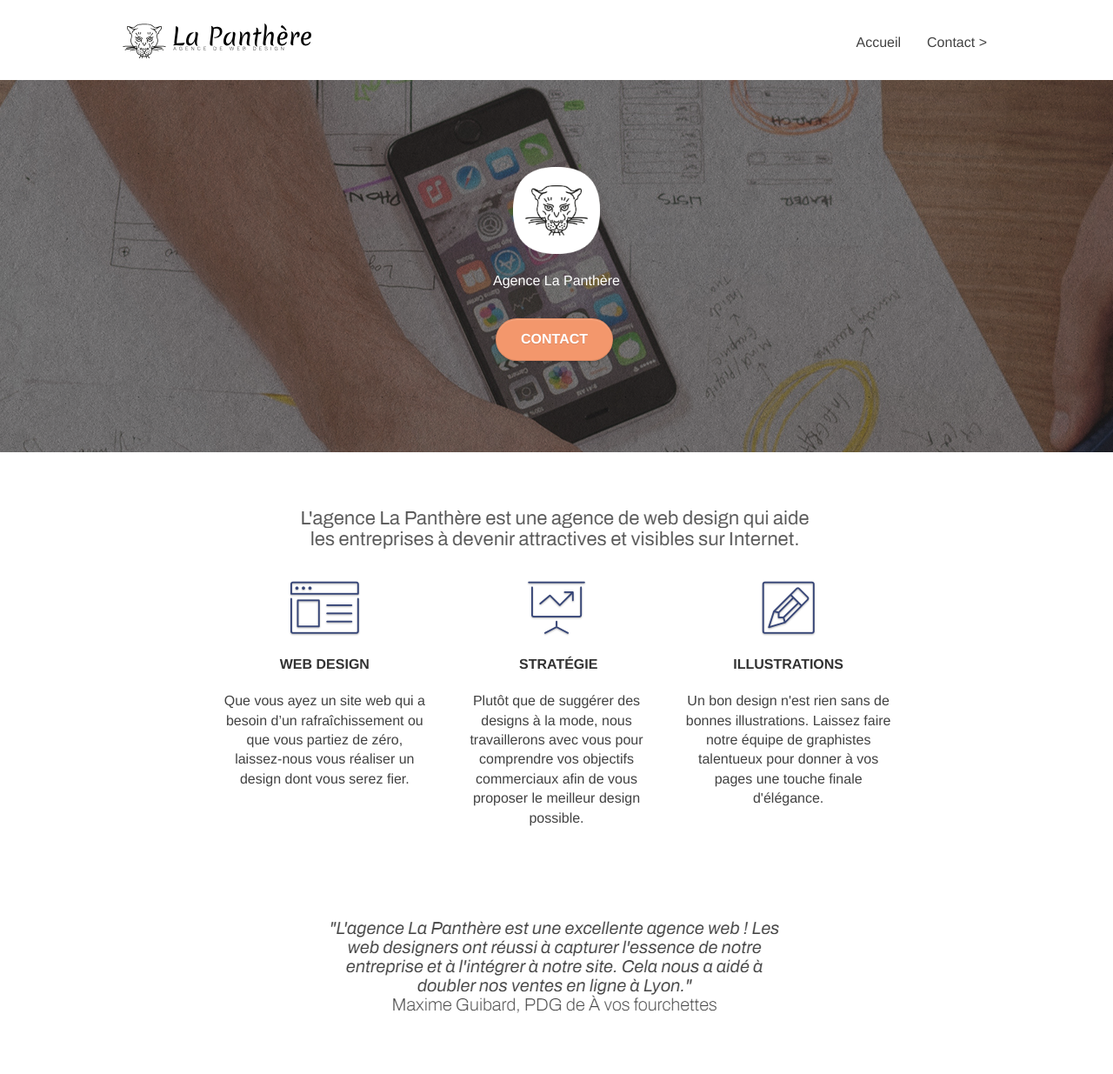
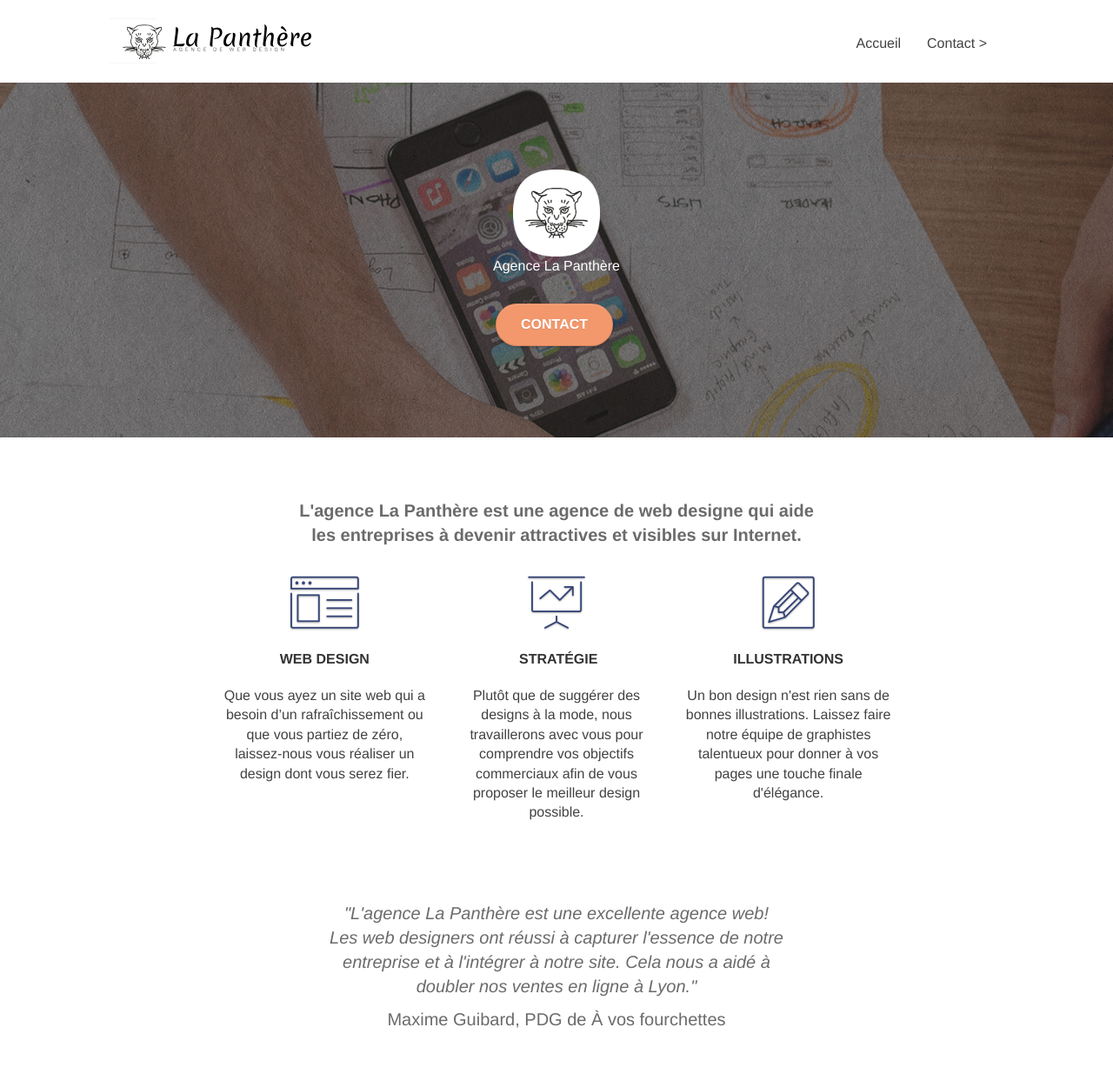
Before and after one commit to WalTho/SEO_OC, a plain HTML site: page index.html in a window 1280 px wide. Shown: the top 1235 px of the page at 87% size. Drawn offline with Linux system fonts and the light colour scheme; grey boxes are pictures that could not be loaded.

Commit message:
refactor: images to text to enhance SEO

```diff
--- a/index.html
+++ b/index.html
@@ -2,6 +2,10 @@
 <html lang="fr">
     <head>
         <meta charset="utf-8" />
+        <!--    <meta-->
+        <!--      name="keywords"-->
+        <!--      content="seo, google, site web, site internet, agence design paris, agence design, agence design,agence design,agence design,agence design,agence design,agence design,agence design,agence design"-->
+        <!--    />-->
         <meta name="description" content="" />
         <meta
             name="viewport"
@@ -20,7 +24,7 @@
         <script src="./js/jquery.touchSwipe.js" defer></script>
         <script src="./js/gmaps.js"></script>
 
-        <title>Agence La Panthère - Accueil</title>
+        <title>Agence La Panthère</title>
 
         <!-- Analytics -->
 
@@ -34,12 +38,28 @@
                 <div class="container bloc-sm">
                     <nav class="navbar row">
                         <div class="navbar-header">
+                            <div
+                                class="keywords"
+                                style="color: #cccccc; font-size: 1px"
+                            >
+                                Agence web à paris, stratégie web, web design,
+                                illustrations, design de site web, site web,
+                                web, internet, site internet, site
+                            </div>
                             <a class="navbar-brand" href="index.html"
                                 ><img
                                     src="img/agence-la-panthere-monochrome.svg"
                                     alt="paris web design logo agence web meilleure agence"
                                     height="40"
                             /></a>
+                            <div
+                                class="keywords"
+                                style="color: #cccccc; font-size: 1px"
+                            >
+                                Agence web à paris, stratégie web, web design,
+                                illustrations, design de site web, site web,
+                                web, internet, site internet, site
+                            </div>
                             <button
                                 id="nav-toggle"
                                 type="button"
@@ -60,6 +80,7 @@
                                 <li>
                                     <a href="index.html">Accueil</a>
                                 </li>
+                                <li></li>
                                 <li>
                                     <a href="contact.html">Contact &gt;</a>
                                 </li>
@@ -84,9 +105,9 @@
                                 width="100"
                                 alt="Agence La Panthère, agence web paris, création logo paris"
                             />
-                            <h1 class="text-center hero-bloc-text tc-white">
+                            <p class="text-center tc-white">
                                 Agence La Panthère
-                            </h1>
+                            </p>
                             <div class="text-center">
                                 <a
                                     href="contact.html"
@@ -106,10 +127,12 @@
                 <div class="container bloc-md">
                     <div class="row">
                         <div class="col-sm-12 text-center">
-                            <img
-                                alt="agence web, agence web paris, web design paris, stratégie web"
-                                src="img/title.png"
-                            />
+                            <h1 class="text-center hero-bloc-text">
+                                L'agence La Panthère est une agence de web
+                                designe qui aide <br />
+                                les entreprises à devenir attractives et
+                                visibles sur Internet.
+                            </h1>
                         </div>
                     </div>
                     <div class="row voffset-lg med-width-whitespace">
@@ -161,10 +184,16 @@
                         <div
                             class="col-xs-12 col-md-8 col-md-offset-2 text-center"
                         >
-                            <img
-                                alt="agence web, agence web paris, web design paris, stratégie web"
-                                src="img/citation.png"
-                            />
+                            <p class="citation">
+                                "L'agence La Panthère est une excellente agence
+                                web! Les web designers ont réussi à capturer
+                                l'essence de notre entreprise et à l'intégrer à
+                                notre site. Cela nous a aidé à doubler nos
+                                ventes en ligne à Lyon."
+                            </p>
+                            <p class="author">
+                                Maxime Guibard, PDG de À vos fourchettes
+                            </p>
                         </div>
                     </div>
                 </div>
@@ -389,6 +418,11 @@
                                         ></a>
                                     </div>
                                 </div>
+                                <div class="keywords" style="color: #f3976c">
+                                    Agence web à paris, stratégie web, web
+                                    design, illustrations, design de site web,
+                                    site web, web, internet, site internet, site
+                                </div>
                             </div>
                             <div class="row">
                                 <div class="col-sm-4">
--- a/style.css
+++ b/style.css
@@ -667,7 +667,24 @@ a {
 }
 
 .hero-bloc-text {
-    font-size: 38px;
+    font-size: 20px !important;
+    font-weight: bold;
+    color: #6b6b6b !important;
+}
+
+.citation {
+    margin-left: auto;
+    margin-right: auto;
+    width: 80%;
+    font-size: 20px !important;
+    font-style: italic;
+    color: #6b6b6b !important;
+}
+.author{
+    margin-left: auto;
+    margin-right: auto;
+    font-size: 20px !important;
+    color: #6b6b6b !important;
 }
 
 .hero-bloc-text-sub {
```
